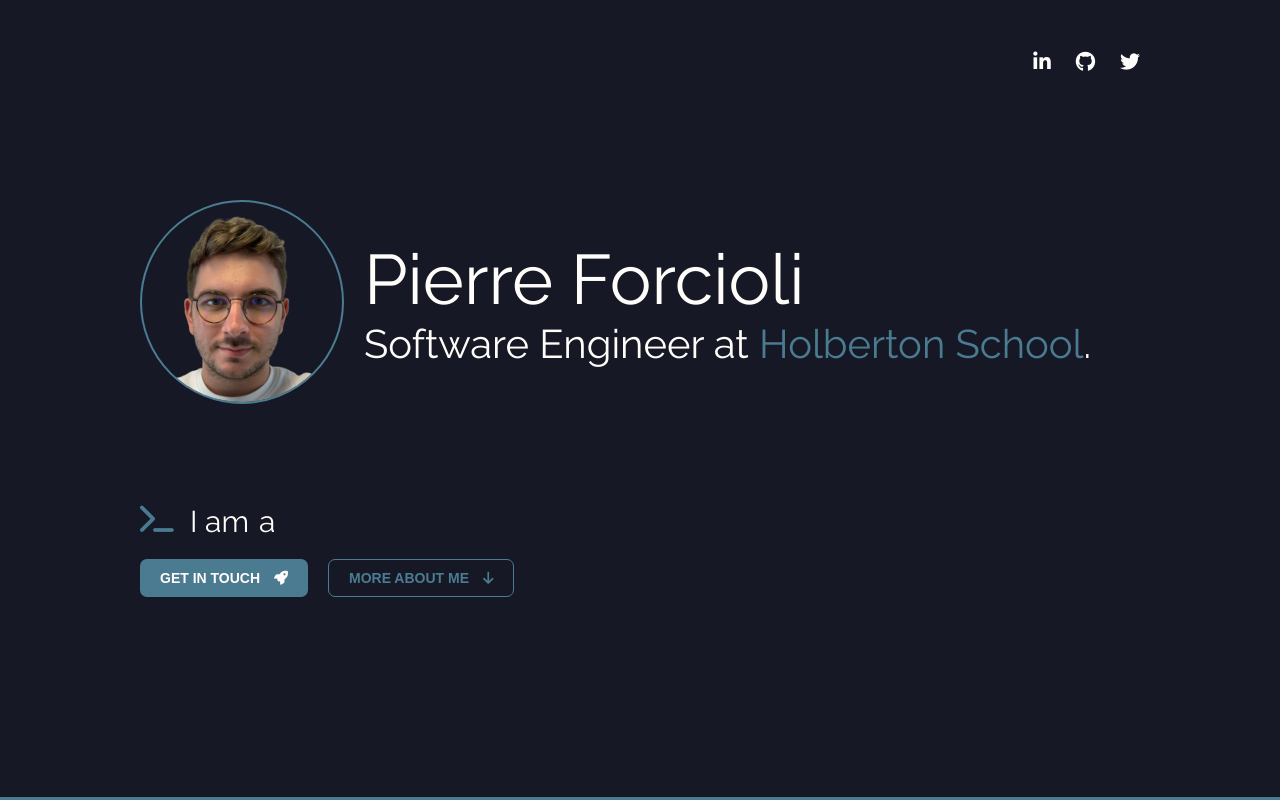
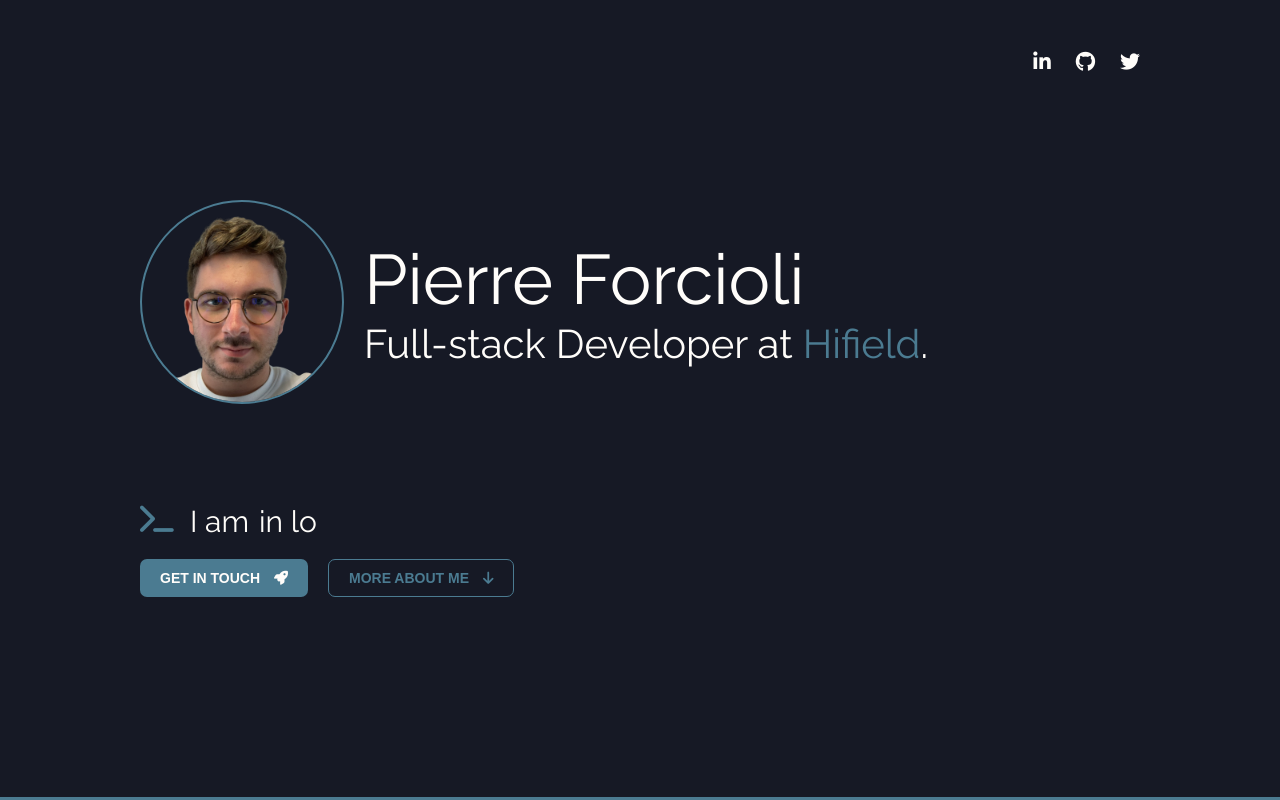
Before and after one commit to forcio-li/pierre, a React (Vite) app: page / in a window 1280 px wide. Shown: the top 800 px of the page. Built offline with nearby package versions, Linux system fonts and the light colour scheme.

Commit message:
Update data with new job

```diff
--- a/src/data/companies.ts
+++ b/src/data/companies.ts
@@ -1,4 +1,11 @@
 import { Company } from '../types/Company';
+
+export const hifield: Company = {
+  name: 'Hifield',
+  id: 'hifield',
+  location: 'Remote / Lyon, France',
+  logo: 'hifield.png',
+};
 
 export const holbertonschool: Company = {
   name: 'Holberton School France',
--- a/src/data/taglineStrings.ts
+++ b/src/data/taglineStrings.ts
@@ -1,5 +1,4 @@
 export const taglineStrings: string[] = [
-  'available for work',
   'really curious',
   'in love with the coffee',
   'addicted to cats',
--- a/src/sections/Hero/Hero.tsx
+++ b/src/sections/Hero/Hero.tsx
@@ -122,10 +122,10 @@
               Pierre Forcioli
             </span>
             <div className="section-hero__tagline-text-job">
-              Software Engineer at{' '}
-              <a href="https://holbertonschool.com" target="_blank">
+              Full-stack Developer at{' '}
+              <a href="https://www.hifield.fr/" target="_blank">
                 <span className="section-hero__tagline-text-job__link">
-                  Holberton School
+                  Hifield
                 </span>
               </a>
               .
@@ -146,7 +146,7 @@
               />
             </div>
             <p className="section-hero__content-me-text normal">
-              I am available for work
+              I'm addicted to cats
             </p>{' '}
           </div>
           <div className="section-hero__content-buttons">
```
Also changed, not shown: src/data/experiences.ts (+14 -0 lines), public/images/companies/hifield.png (added).
